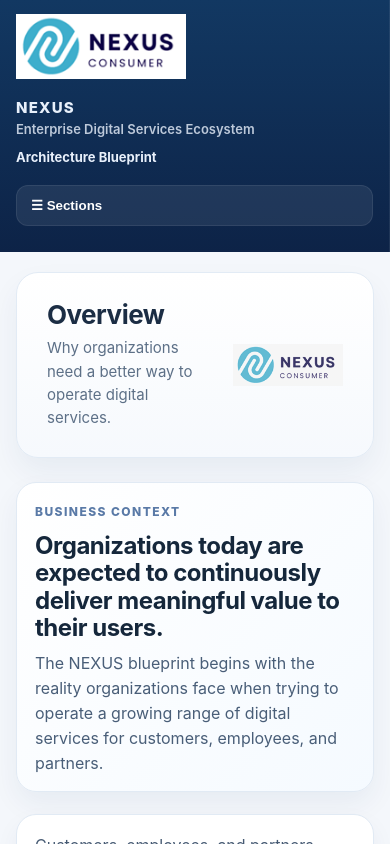
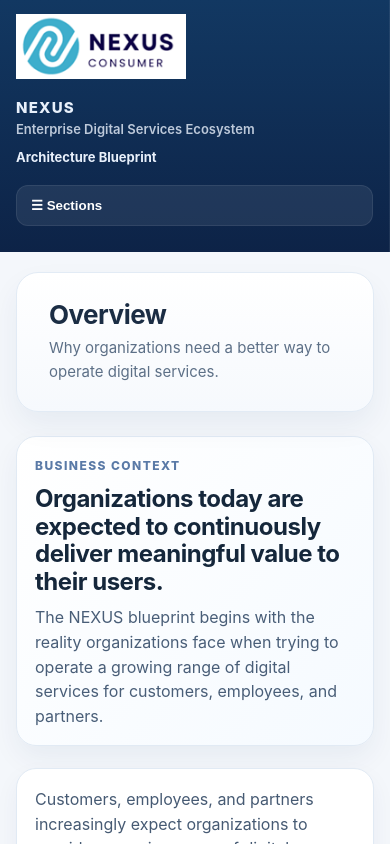
Before and after one commit to Nexus-Team-Project/NEXUS-BluePrint-Architecture, a React (Create React App) app: page / in a window 390 px wide. Shown: the top 844 px of the page. Built offline with nearby package versions, Linux system fonts and the light colour scheme.

Commit message:
sync all project files

```diff
--- a/src/App.css
+++ b/src/App.css
@@ -532,6 +532,8 @@
     padding: 20px 16px 24px;
   }
 .page-header {
+  display: inline-block;
+
   background: linear-gradient(
     180deg,
     #ffffff 0%,
@@ -541,21 +543,13 @@
   border: 1px solid #e2ebf5;
   border-radius: 22px;
 
-  padding: 28px 30px;
+  padding: 28px 32px;
 
   box-shadow:
     0 14px 30px rgba(17,49,96,0.06),
     inset 0 1px 0 rgba(255,255,255,0.8);
 
   margin-bottom: 24px;
-
-  width: min(980px, 100%);
-  margin-right: auto;
-
-  display:flex;
-  align-items:center;
-  justify-content:space-between;
-  gap:28px;
 }
 .page-header h1{
   margin:0 0 8px;
--- a/src/App.jsx
+++ b/src/App.jsx
@@ -216,12 +216,8 @@
   return (
     <section className={`page ${minimal ? "page-minimal" : ""}`}>
       <div className="page-header">
-        <div className="page-header-text">
-          <h1>{chapter.title}</h1>
-          {chapter.subtitle && <p>{chapter.subtitle}</p>}
-        </div>
-
-        <img src={logo} alt="NEXUS" className="page-header-logo" />
+        <h1>{chapter.title}</h1>
+        {chapter.subtitle && <p>{chapter.subtitle}</p>}
       </div>
 
       <div className="page-body">{children}</div>
```
